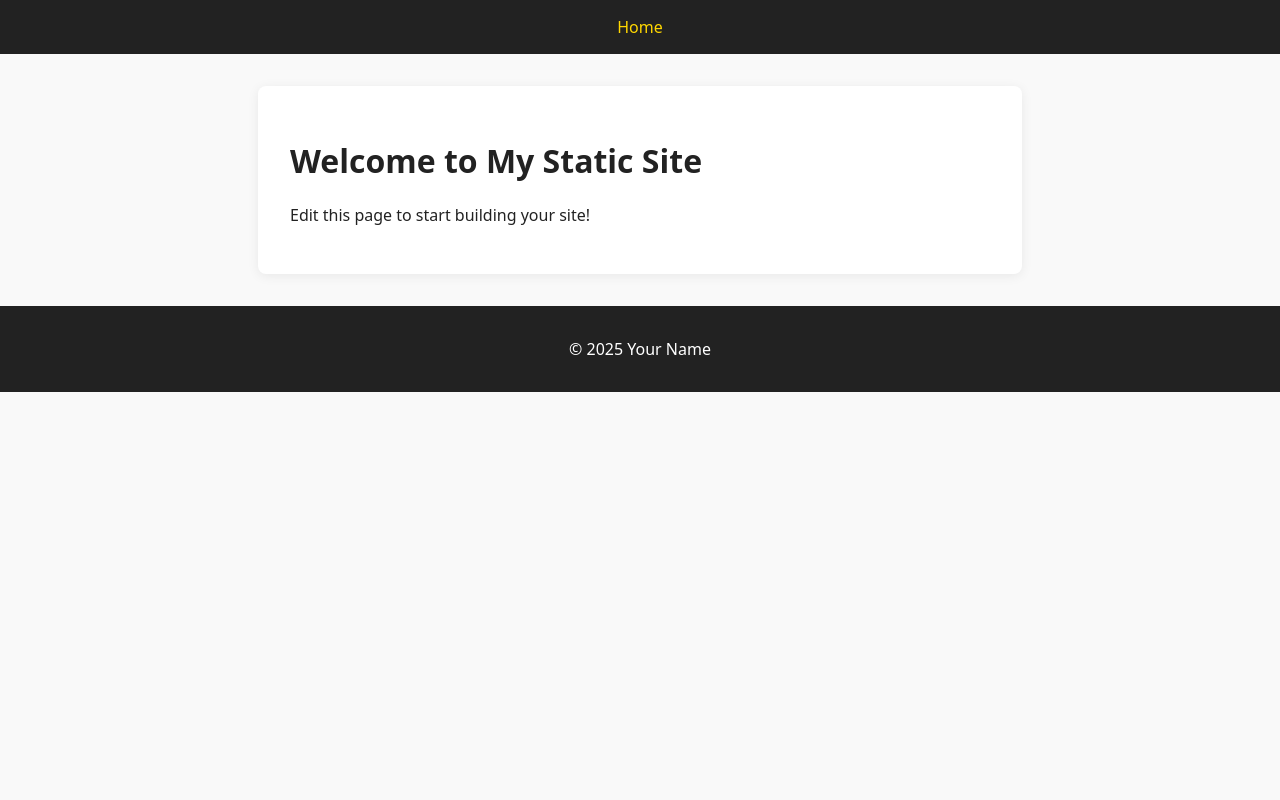
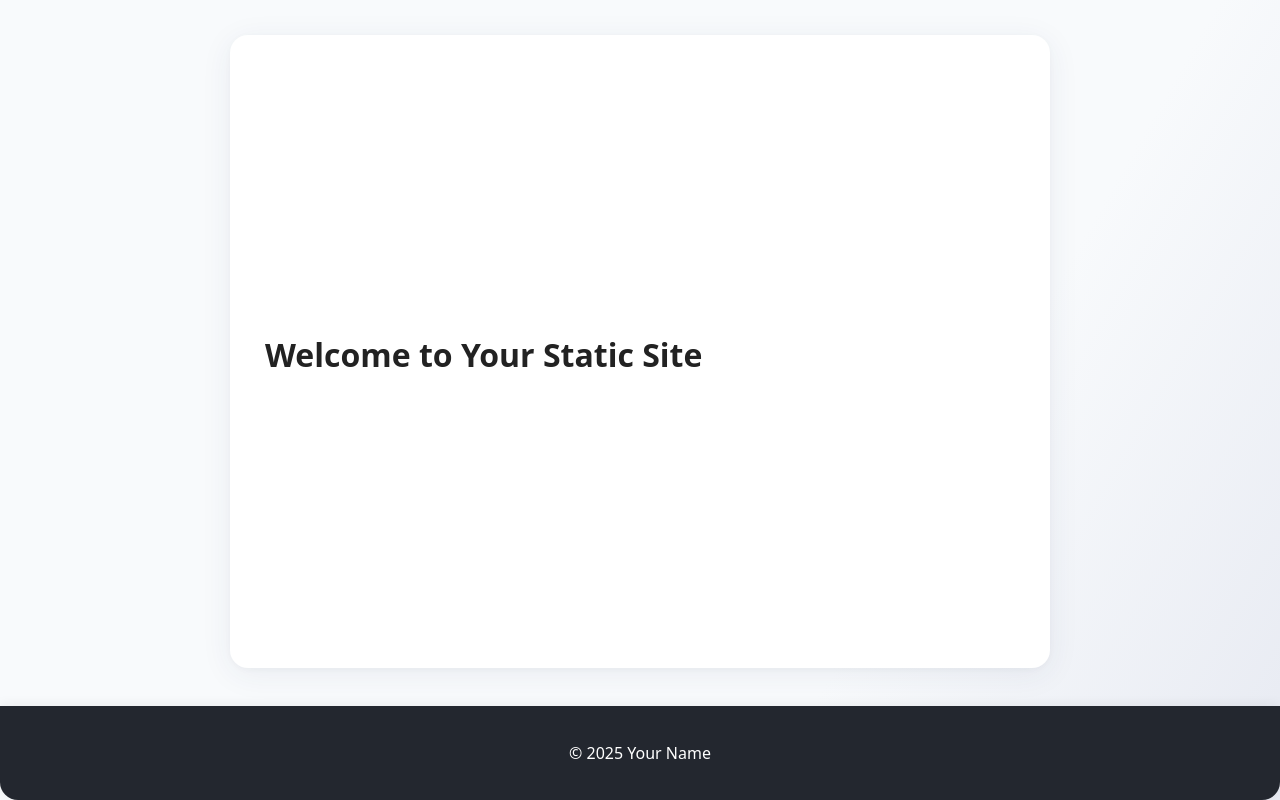
Before and after one commit to CosineAI/tetris-clone, a plain HTML site: page index.html in a window 1280 px wide. Drawn offline with Linux system fonts and the light colour scheme.

Commit message:
simplify

```diff
--- a/assets/style.css
+++ b/assets/style.css
@@ -1,33 +1,62 @@
+html, body {
+  height: 100%;
+  margin: 0;
+  padding: 0;
+}
+
 body {
+  height: 100vh;
   font-family: system-ui, sans-serif;
   margin: 0;
-  padding: 0;
-  background: #f9f9f9;
+  background: linear-gradient(120deg, #f8fafc 70%, #e7eaf2 100%);
   color: #222;
+  display: flex;
+  flex-direction: column;
+  overflow: hidden;
 }
 
-header, footer {
-  background: #222;
+header {
+  background: #23272f;
   color: #fff;
-  padding: 1rem;
+  padding: 1.2rem 0 1.2rem;
   text-align: center;
-}
-
-nav a {
-  color: #ffd700;
-  margin: 0 0.5rem;
-  text-decoration: none;
-}
-
-nav a:hover {
-  text-decoration: underline;
+  letter-spacing: 0.02em;
+  box-shadow: 0 2px 10px rgba(40,40,40,0.04);
 }
 
 main {
-  max-width: 700px;
-  margin: 2rem auto;
+  flex: 1 0 auto;
+  max-width: 750px;
+  width: 100%;
+  margin: 2.2rem auto 0 auto;
   background: #fff;
-  padding: 2rem;
-  border-radius: 8px;
-  box-shadow: 0 2px 12px rgba(0,0,0,0.07);
+  padding: 2.8rem 2.2rem 2.4rem;
+  border-radius: 18px;
+  box-shadow: 0 6px 32px 0 rgba(42,54,96,0.07), 0 1.5px 6px 0 rgba(0,0,0,0.03);
+  display: flex;
+  flex-direction: column;
+  justify-content: center;
+  min-height: 65vh;
+  position: relative;
+  overflow-y: auto;
 }
+
+footer {
+  background: #23272f;
+  color: #fff;
+  text-align: center;
+  padding: 1.25rem 0;
+  margin-top: 2.4rem;
+  border-radius: 0 0 18px 18px;
+  font-size: 1rem;
+  box-shadow: 0 -2px 12px 0 rgba(40,40,40,0.06);
+  flex-shrink: 0;
+}
+
+@media (max-width: 850px) {
+  main {
+    max-width: 98vw;
+    padding: 1.2rem 1rem 1.3rem;
+  }
+
+}
--- a/index.html
+++ b/index.html
@@ -7,14 +7,8 @@
   <link rel="stylesheet" href="assets/style.css">
 </head>
 <body>
-  <header>
-    <nav>
-      <a href="index.html">Home</a>
-    </nav>
-  </header>
   <main>
-    <h1>Welcome to My Static Site</h1>
-    <p>Edit this page to start building your site!</p>
+    <h1>Welcome to Your Static Site</h1>
   </main>
   <footer>
     <p>&copy; 2025 Your Name</p>
```
